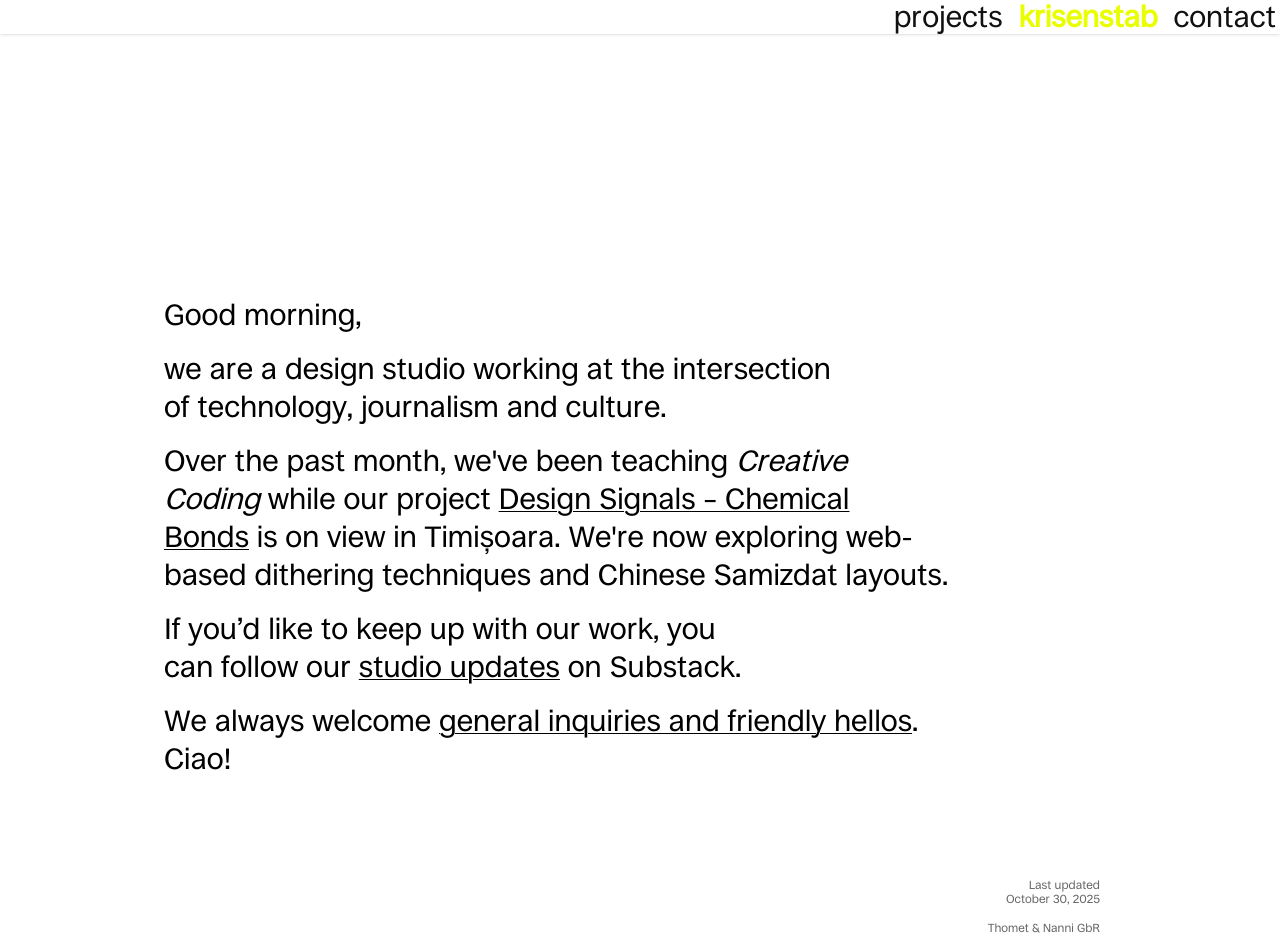
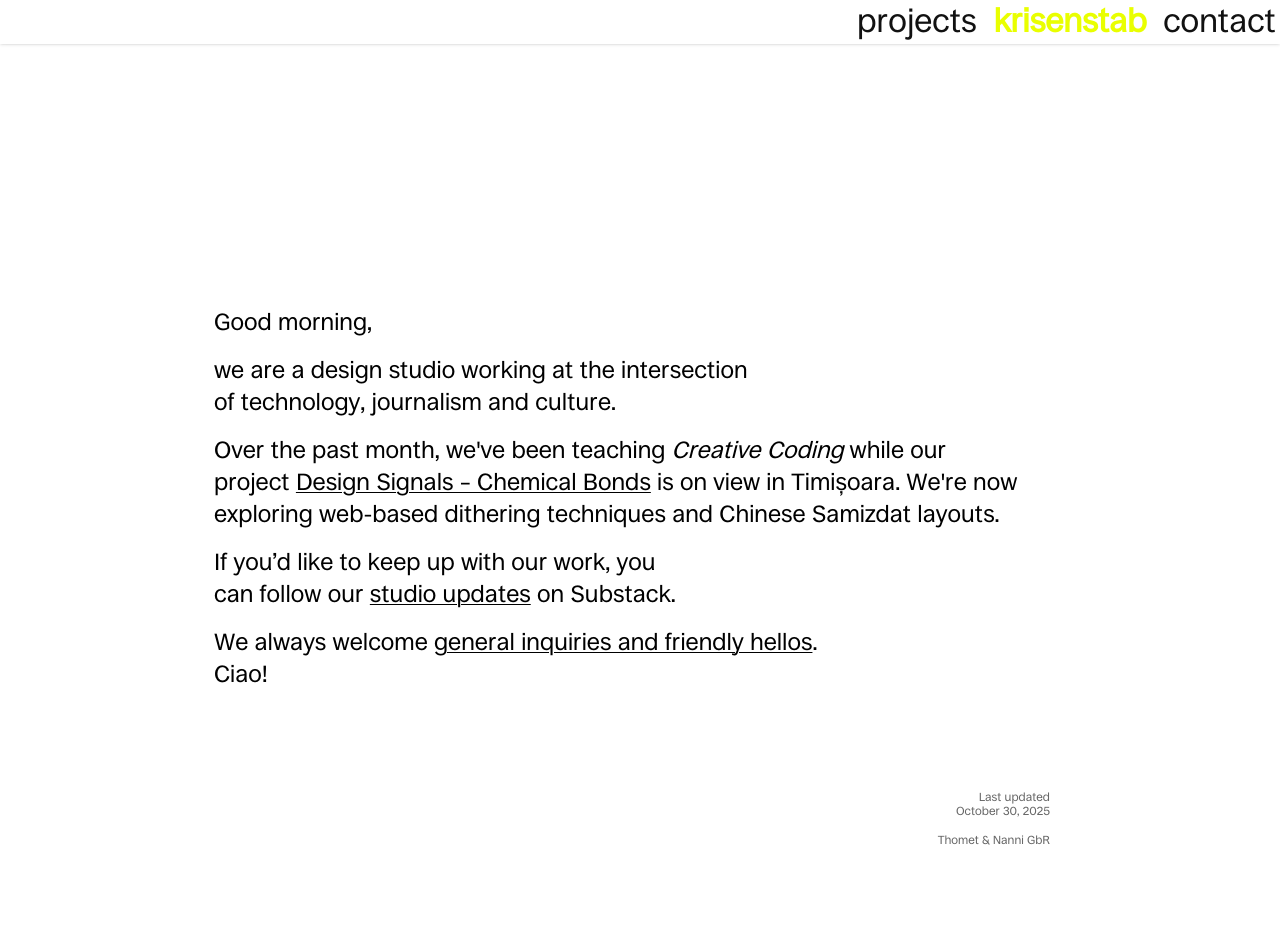
Before and after one commit to thometnanni/krisenstab, a SvelteKit app: page / in a window 1280 px wide. After the commit the page ends 857 px from the top, so only its background shows below. Built offline with nearby package versions, Linux system fonts and the light colour scheme; no server answers.

Commit message:
fix sizes

```diff
--- a/src/lib/components/Header.svelte
+++ b/src/lib/components/Header.svelte
@@ -5,7 +5,7 @@
 </script>
 
 <header
-  class="sticky top-0 w-full bg-white shadow-sm text-right text-[1.2em] md:text-[1em] md:leading-[1em] leading-[1.2em]"
+  class="sticky top-0 w-full bg-white shadow-sm text-right text-[1.2em] sm:text-[1.1em] sm:leading-[1.2em] leading-[1.2em]"
 >
   <a
     href="/projects"
--- a/src/routes/+page.svelte
+++ b/src/routes/+page.svelte
@@ -15,9 +15,9 @@
 </script>
 
 {#if html}
-  <main class="max-w-[960px] m-auto">
+  <main class="max-w-[860px] m-auto">
     <Tables />
-    <article class="markdown p-1 m-auto text-balance">
+    <article class="markdown p-1 m-auto text-2xl text-balance">
       <Intro />
       {@html html}
     </article>
```
